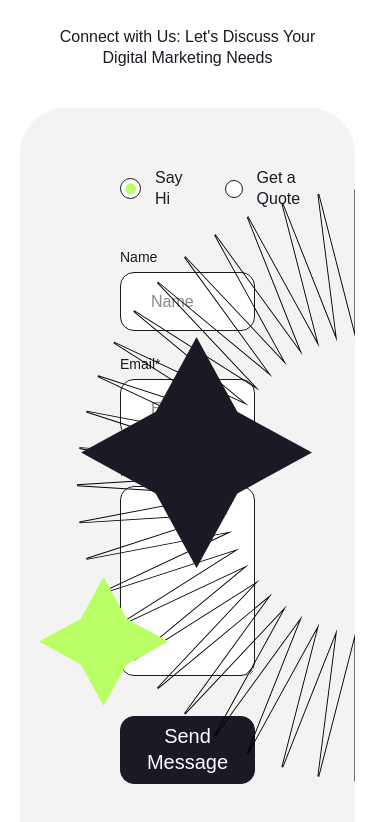
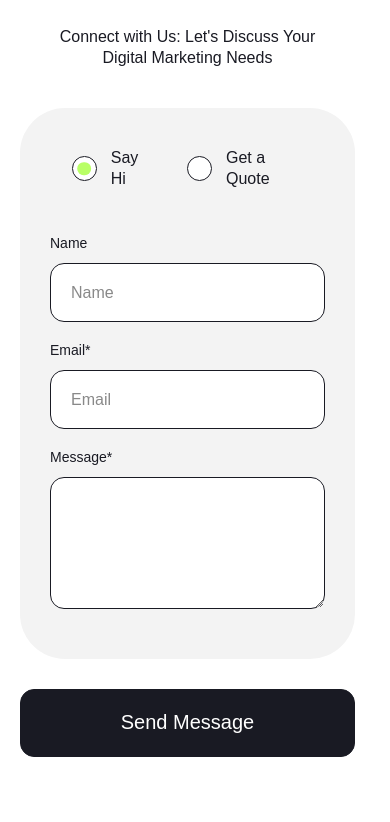
Before and after one commit to Pavel4991/Positivus-layot-practice, a plain HTML site: page index.html in a window 390 px wide. Shown: the part 8773-9595 px from the top of the page. After the commit the page ends 9560 px from the top, so only its background shows below. Drawn offline with Linux system fonts and the light colour scheme.

Commit message:
added contact us section adaptation

```diff
--- a/styles/blocks/_contact-us.scss
+++ b/styles/blocks/_contact-us.scss
@@ -1,9 +1,12 @@
 .contact-us {
     position: relative;
-    padding: 60px 100px 80px;
-    background-color: var(--color-gray);
-    border-radius: var(--border-radius-large);
     overflow-x: hidden;
+
+    @include mobile-above {
+        padding: 60px 100px 80px;
+        background-color: var(--color-gray);
+        border-radius: var(--border-radius-large);
+    }
 
     &::after {
         --contactUsImageOffsetY: 62px;
@@ -16,6 +19,10 @@
         height: calc(100% - var(--contactUsImageOffsetY) * 2);
         aspect-ratio: 1;
         background: url(../images/contact-us-bg.svg) center/contain no-repeat;
+
+        @include tablet {
+            display: none;
+        }
     }
 
     &__form,
@@ -24,12 +31,38 @@
         flex-direction: column;
     }
 
+    &__request-types,
+    &__body {
+        @include mobile {
+            background-color: var(--color-gray);
+        }
+    }
+
+    &__request-types {
+        @include mobile {
+            padding: 40px 52px 36px;
+            border-radius: var(--border-radius-large) var(--border-radius-large) 0 0;
+        }
+    }
+
     &__form {
-        row-gap: 40px;
-        max-width: 556px;
+        @include tablet-above {
+            max-width: 556px;
+        }
+
+        @include mobile-above {
+            row-gap: 40px;
+        }
     }
 
     &__body {
         row-gap: 25px;
+
+        @include mobile {
+            row-gap: 20px;
+            margin-bottom: 30px;
+            padding: 10px 30px 50px;
+            border-radius: 0 0 var(--border-radius-large) var(--border-radius-large);
+        }
     }
 }
--- a/styles/blocks/_field.scss
+++ b/styles/blocks/_field.scss
@@ -3,6 +3,10 @@
     flex-direction: column;
     align-items: start;
     row-gap: 5px;
+
+    @include mobile {
+        row-gap: 10px;
+    }
 
     &__label {
         @include fluid-text(16, 14);
@@ -19,6 +23,10 @@
             background-color: var(--color-accent);
         }
 
+        @include mobile {
+            padding-inline: 20px;
+        }
+
 
         &:focus {
             border-color: var(--color-accent);
@@ -33,6 +41,10 @@
             height: 190px;
             padding-block: 18px;
             resize: vertical;
+
+            @include mobile {
+                height: 132px;
+            }
         }
     }
 }
```
Also changed, not shown: styles/styles.css, 1 other file.
